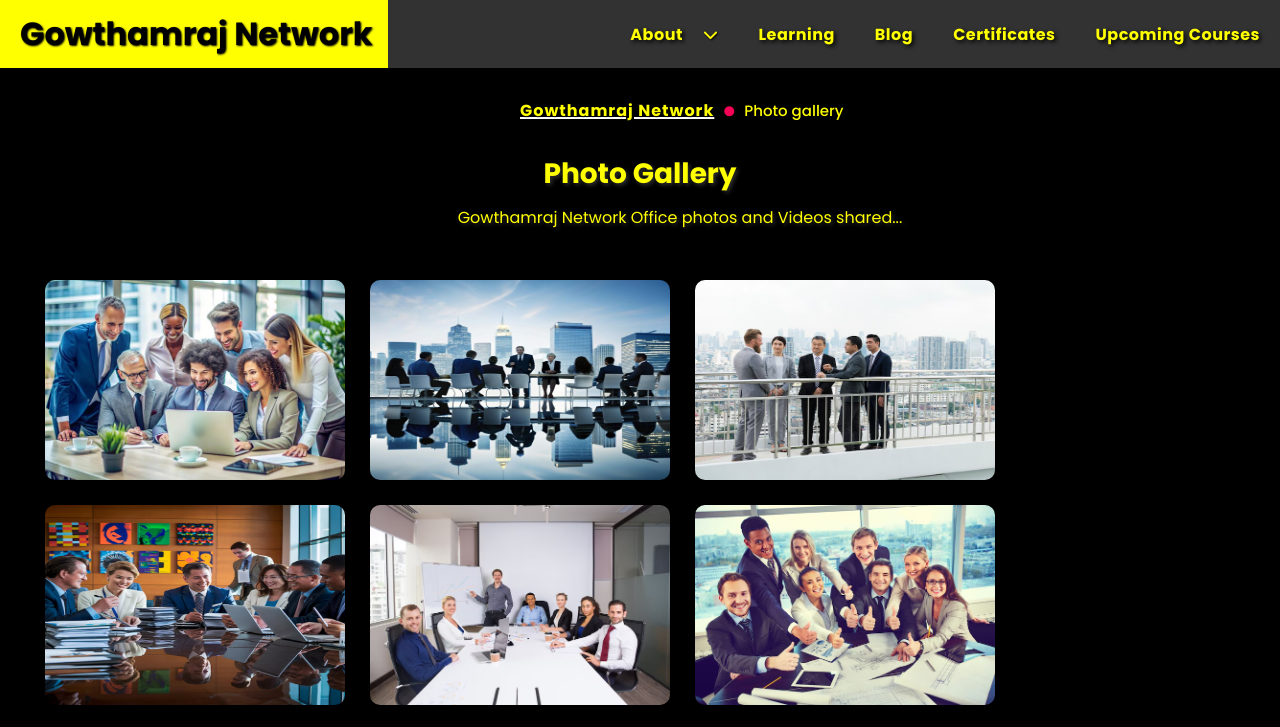
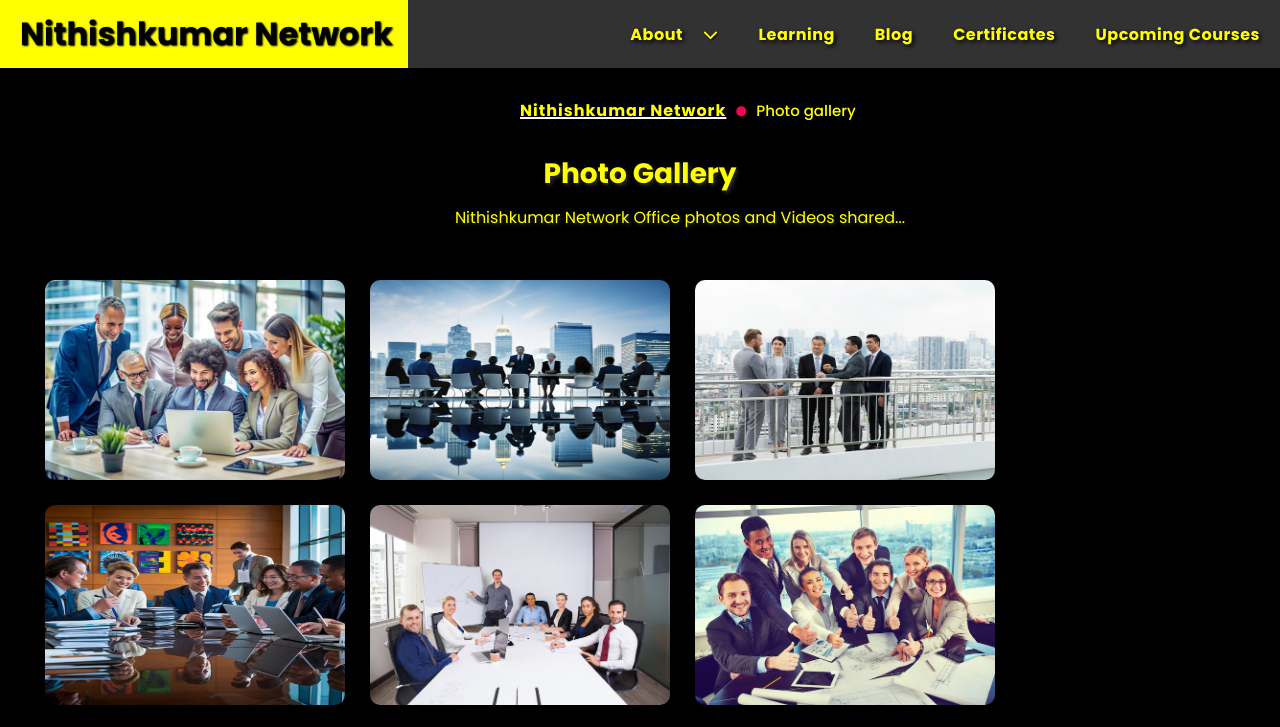
Before and after one commit to Nithishkumars-2001/Company-Gallery-Page, a plain HTML site: page index.html in a window 1280 px wide. Shown: the top 727 px of the page. Drawn offline with Linux system fonts and the light colour scheme.

Commit message:
Update index.html

```diff
--- a/index.html
+++ b/index.html
@@ -23,7 +23,7 @@
 
     <div class="navbar">
         <div class="logo">
-            <h1> Gowthamraj Network </h1>
+            <h1> Nithishkumar Network </h1>
         </div>
 
         <div class="navbar-links">
@@ -115,14 +115,14 @@
     <!--Photo gallery-->
 
     <div class="logo-option">
-        <h4> Gowthamraj Network </h4>
+        <h4> Nithishkumar Network </h4>
         <i class="fa-solid fa-circle"></i>
         <h5> Photo gallery</h5>
     </div>
 
     <div class="photo-gallery-title">
         <h3> Photo Gallery </h3>
-        <p> Gowthamraj Network Office photos and Videos shared...</p>
+        <p> Nithishkumar Network Office photos and Videos shared...</p>
     </div>
 
     <div class="photo-gallery">
@@ -150,7 +150,7 @@
         <div class="email-sent-box">
 
             <div class="social-icon">
-                <h3> Gowthamraj Network </h3>
+                <h3> Nithishkumar Network </h3>
 
                 <div class="social-media-icon">
                     <i class="fa-brands fa-facebook"></i>
```
